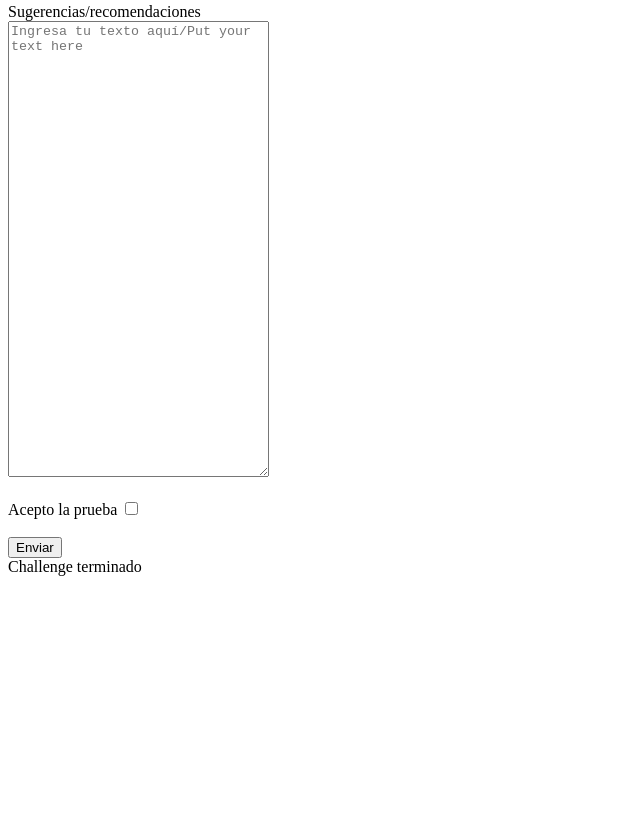
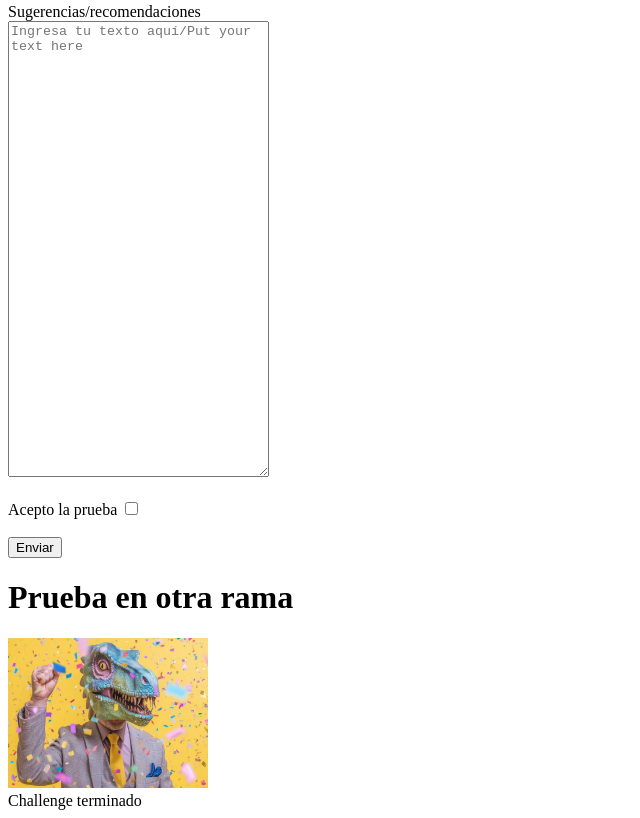
Before and after one commit to Angelechq/ChallengegitNucba, a plain HTML site: page Index.html in a window 1280 px wide. Shown: the part 537-1355 px from the top of the page, without its empty margins (0-640 px from the left). Before the commit the page ends 1121 px from the top, so only its background shows below. Drawn offline with Linux system fonts and the light colour scheme.

Commit message:
añadido priueba en otra rama

```diff
--- a/Index.html
+++ b/Index.html
@@ -63,6 +63,13 @@
         <input type="checkbox" id="termycond" />
         <br /><br />
         <button>Enviar</button>
+        <h1>Prueba en otra rama</h1>
+        <img
+          src="./gratisography-dino-party-800x525.webp"
+          alt="dinoprueba"
+          width="200"
+          height="150"
+        />
       </form>
     </main>
     <footer>Challenge terminado</footer>
```
Also changed, not shown: gratisography-dino-party-800x525.webp (added).
